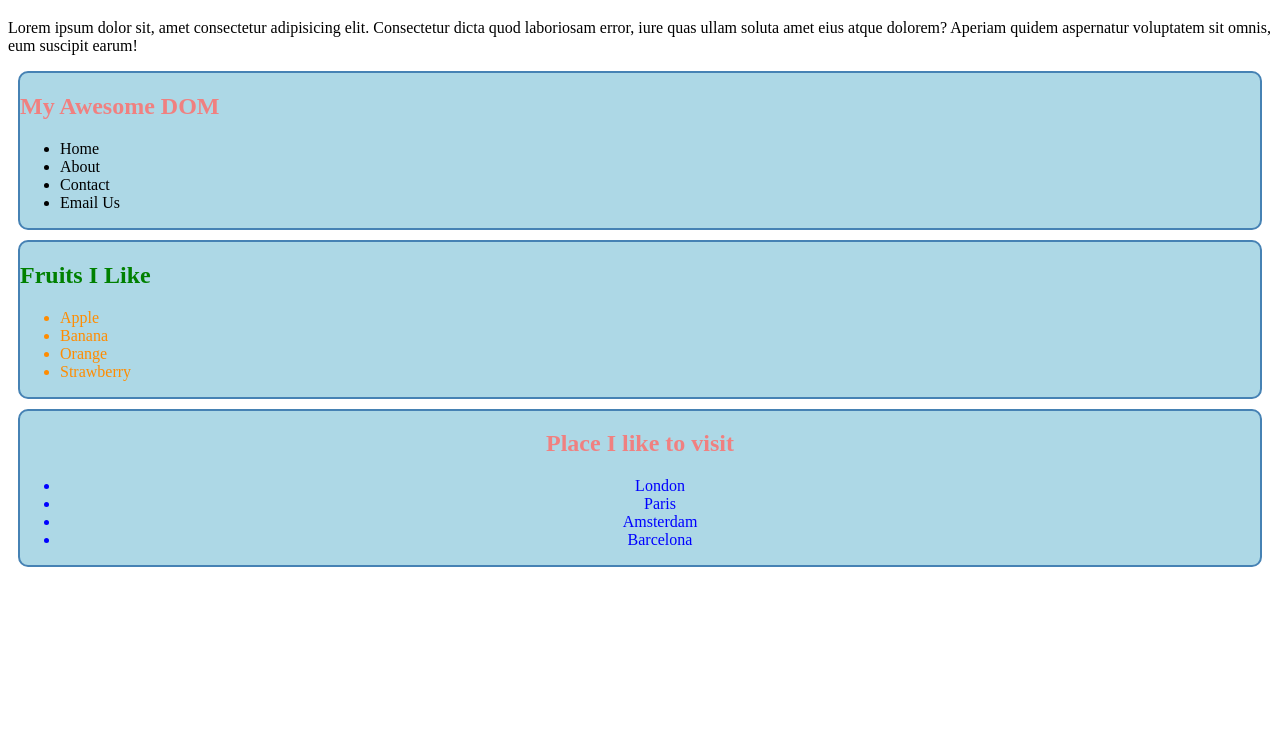
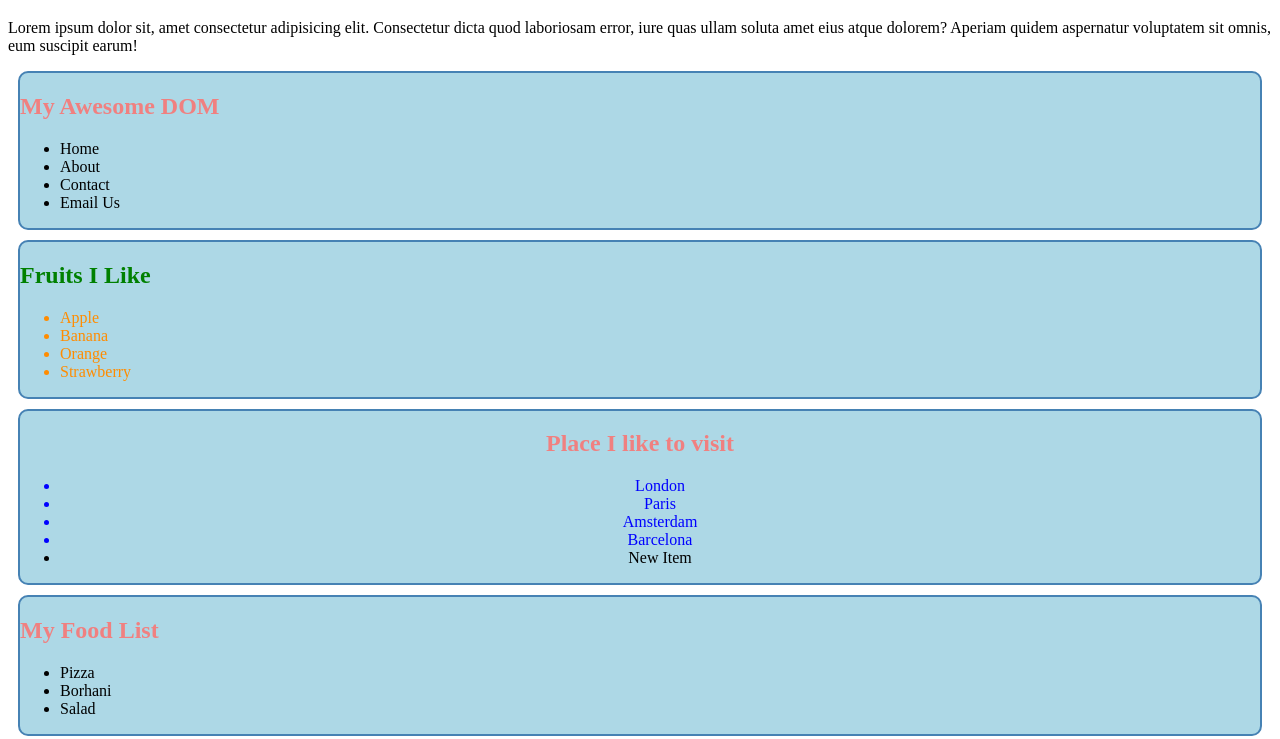
Before and after one commit to IftekherAziz/Introduction-to-Javascript-DOM, a plain HTML site: page index.html in a window 1280 px wide. Shown: the part 61-800 px from the top of the page. Drawn offline with Linux system fonts and the light colour scheme.

Commit message:
commit 8

```diff
--- a/index.html
+++ b/index.html
@@ -26,7 +26,7 @@
         <h1>Learning the DOM</h1>
         <p>Lorem ipsum dolor sit, amet consectetur adipisicing elit. Consectetur dicta quod laboriosam error, iure quas ullam soluta amet eius atque dolorem? Aperiam quidem aspernatur voluptatem sit omnis, eum suscipit earum!</p>
     </header>
-    <main>
+    <main id="main-container">
         <section>
             <h1>My Awesome DOM</h1>
             <ul>
@@ -46,7 +46,7 @@
         </section>
         <section id="places-container" class="large-text">
             <h1 id="places-title">Place I like to visit</h1>
-            <ul>
+            <ul id="places-list">
                 <li class="place">London</li>
                 <li class="place">Paris</li>
                 <li class="place">Amsterdam</li>
@@ -59,6 +59,7 @@
 
 
     </script>
+    <script src="js/append.js"></script>
     <script src="js/styleInJs.js"></script>
 </body>
 
--- /dev/null
+++ b/js/append.js
@@ -0,0 +1,58 @@
+// Description: Append a new element to the DOM
+
+// 1. Where to add
+const placesList = document.getElementById('places-list');
+// 2. What to add
+const li = document.createElement('li');
+li.innerText = 'New Item';
+
+// 3.Add the child
+placesList.appendChild(li);
+
+
+// How to create a new section using DOM elements:
+
+// 1. Where to add
+const mainContainer = document.getElementById('main-container');
+console.log(mainContainer);
+
+// 2. What to add
+const section = document.createElement('section');
+const h1 = document.createElement('h1');
+h1.innerText = 'My Food List';
+section.appendChild(h1);
+
+const ul = document.createElement('ul');
+
+/* Creating a new li element and adding it to the ul element. */
+const li1 = document.createElement('li');
+li1.innerText = 'Pizza';
+ul.appendChild(li1);
+
+/* Creating a new li element and adding it to the ul element. */
+const li2 = document.createElement('li');
+li2.innerText = 'Borhani';
+ul.appendChild(li2);
+
+/* Creating a new li element and adding it to the ul element. */
+const li3 = document.createElement('li');
+li3.innerText = 'Salad';
+ul.appendChild(li3);
+
+/* Adding the ul element to the section element. */
+section.appendChild(ul);
+
+/* Adding the section element to the mainContainer element. */
+mainContainer.appendChild(section);
+
+// Set innerHtml Directly:
+const sectionDress = document.createElement('section');
+sectionDress.innerHTML = `
+    <h1>My Dress Section</h1>
+    <ul>
+        <li>Shirt</li>
+        <li>Pant</li>
+        <li>Shoe</li>
+    </ul>
+`;
+mainContainer.appendChild(sectionDress);
```
